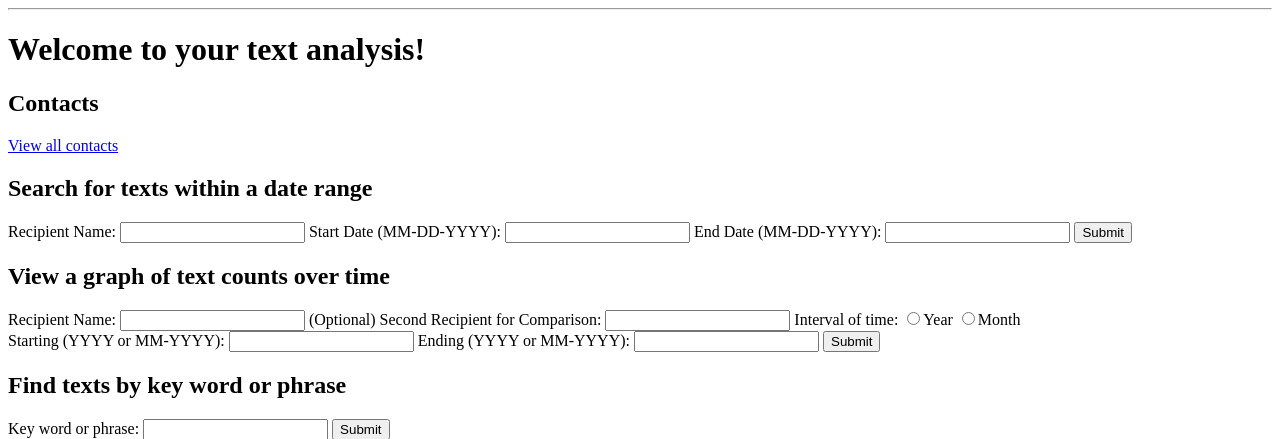
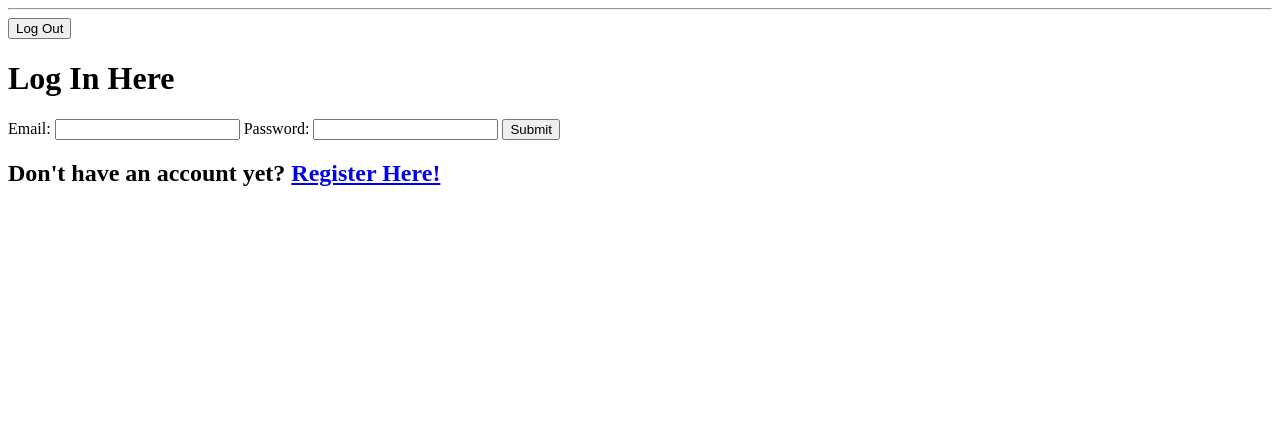
Before and after one commit to priyankaaltman/Keyboard-Diaries, a Flask app: page / in a window 1280 px wide. Shown: the top 439 px of the page. Run offline with Flask 2, Linux system fonts and the light colour scheme; some libraries are stand-ins or nearby versions.

Commit message:
Added User class to model, wrote login, logout, and registration routes

```diff
--- a/server.py
+++ b/server.py
@@ -7,11 +7,13 @@ from flask import (Flask, render_template, redirect, request, flash, session,
 
 from flask_debugtoolbar import DebugToolbarExtension
 
-from model import connect_to_db, db, Person, Message, Folder, FolderMessage
+from model import connect_to_db, db, Person, Message, Folder, FolderMessage, User
 
 from utility import *
 
 from seed import *
+
+from passlib.hash import argon2
 
 app = Flask(__name__)
 
@@ -27,8 +29,100 @@ app.jinja_env.undefined = StrictUndefined
 def index():
     """Homepage."""
 
-    return render_template("homepage.html")
+    if "user_id" in session.keys():
+        return render_template("homepage.html")
+    else:
+        message = Markup("Please log in to view your homepage.")
+        flash(message)
+        return render_template("login.html")
 
+
+@app.route("/registration")
+def show_registration_page():
+    """Show registration page."""
+
+    return render_template("registration.html")
+
+@app.route("/login")
+def show_login_page():
+    """Show login page."""
+
+    return render_template("login.html")
+
+@app.route("/process-registration", methods=["POST"])
+def register_new_user():
+    """Register a new user."""
+
+    name = request.form.get("name")
+    email = request.form.get("email")
+    password = request.form.get("password")
+    hashed = argon2.hash(password)
+
+    email_users = db.session.query(User.email)
+    emails = email_users.filter(User.email == email).all()
+
+    if emails == []:
+        user = User(name=name, email=email, password_hash=hashed)
+        db.session.add(user)
+        db.session.commit()
+        session["user_id"] = user.id
+        message = Markup("You are now registered.")
+        flash(message)
+        return render_template("homepage.html")
+
+    else:
+        message = Markup("There is already an account associated with this email address.")
+        flash(message)
+        return render_template("login.html")
+
+@app.route("/process-login", methods=["POST"])
+def log_in_user():
+    """Log in an existing user."""
+
+    email = request.form.get("email")
+    password = request.form.get("password")
+
+    email_users = db.session.query(User.email)
+    saved_email = email_users.filter(User.email == email).first()
+
+    # if the email is not in the database
+    if not saved_email:
+        message = Markup("This email is not registered. Please register now.")
+        flash(message)
+        return redirect("/registration")
+
+    # if the email is saved in the database
+    else:
+        user_obj = User.query.filter(User.email == email).first()
+        saved_hash = user_obj.password_hash
+
+        # if the right password was entered
+        if argon2.verify(password, saved_hash):
+            session["user_id"] = user_obj.id
+            message = Markup("You are now logged in.")
+            flash(message)
+            return redirect("/")
+        # if the wrong password was entered
+        else:
+            message = Markup("Incorrect password. Please try again.")
+            flash(message)
+            return render_template("login.html")
+
+@app.route("/logout")
+def show_logout_page():
+    """Bring a currently logged in user to the logout page."""
+
+    return render_template("logout.html")
+
+@app.route("/process-logout")
+def log_out_user():
+    """Log out a user."""
+
+    session.clear()
+    message = Markup("You have been successfully logged out.")
+    flash(message)
+
+    return render_template("login.html")
 
 @app.route("/contacts")
 def show_contacts():
--- a/templates/base.html
+++ b/templates/base.html
@@ -11,6 +11,10 @@
 <body>
   <hr>
 
+  <form action="/logout">
+    <input type="submit" value="Log Out">
+  </form>
+
   {% block content %} put your content here {% endblock %}
 
 </body>
--- /dev/null
+++ b/templates/login.html
@@ -0,0 +1,16 @@
+{% extends 'base.html' %}
+{% block content %}
+
+<h1>Log In Here</h1>
+
+<form action="/process-login" method="POST">
+    Email: <input type="text" name="email">
+    Password: <input type="password" name="password">
+    <input type="submit" name="Log In">
+</form>
+
+<h2>Don't have an account yet? <a href="/registration">Register Here!</a></h2>
+
+
+
+{% endblock %}
```
Also changed, not shown: model.py (+9 -0 lines), templates/logout.html (added, +11 -0 lines), templates/registration.html (added, +13 -0 lines).
